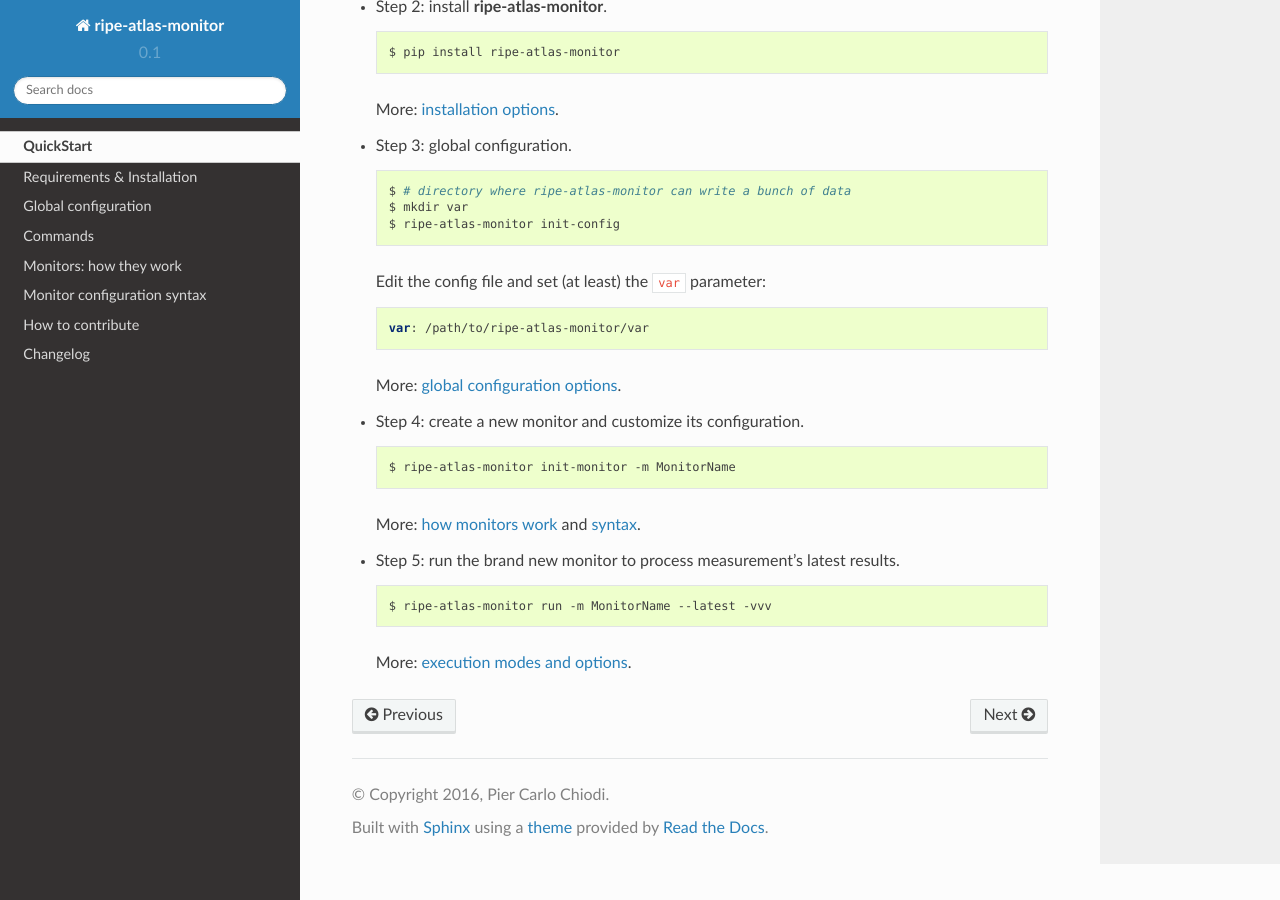
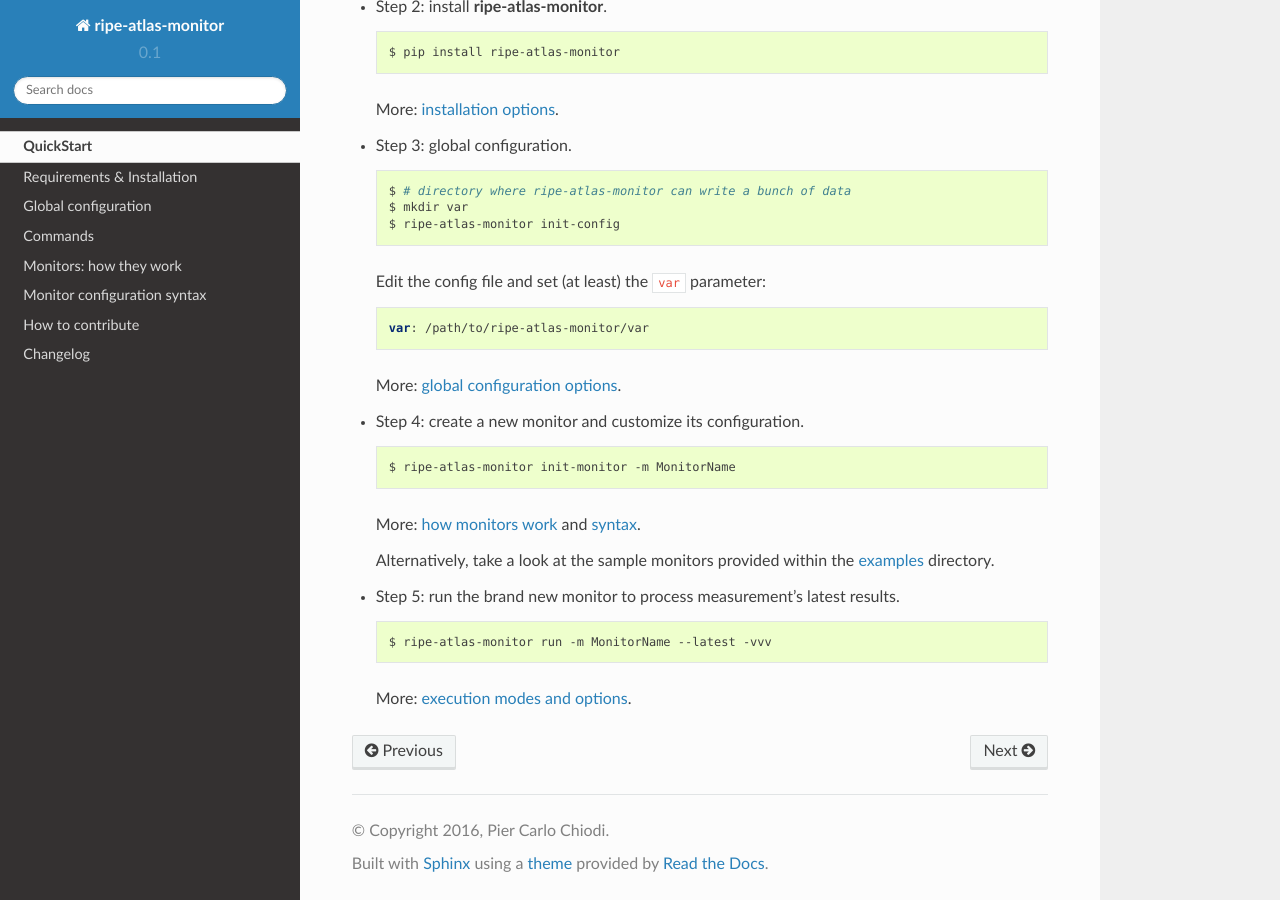
Before and after one commit to pierky/ripe-atlas-monitor, a Sphinx documentation site: the page built from docs/QUICKSTART.rst, in a window 1280 px wide and 900 px high, scrolled down 683 px. Built offline with Sphinx 7.4.7 and the Read the Docs theme 2.0.0, drawn with Linux system fonts in a browser that asks for light colours.

Commit message:
some sample monitors

```diff
--- a/docs/QUICKSTART.rst
+++ b/docs/QUICKSTART.rst
@@ -65,6 +65,8 @@
 
   More: :doc:`how monitors work <MONITORS>` and :doc:`syntax <SYNTAX>`.
 
+  Alternatively, take a look at the sample monitors provided within the `examples <https://github.com/pierky/ripe-atlas-monitor/tree/master/examples>`_ directory.
+
 
 - Step 5: run the brand new monitor to process measurement's latest results.
 
```
Also changed, not shown: 3 other files.
